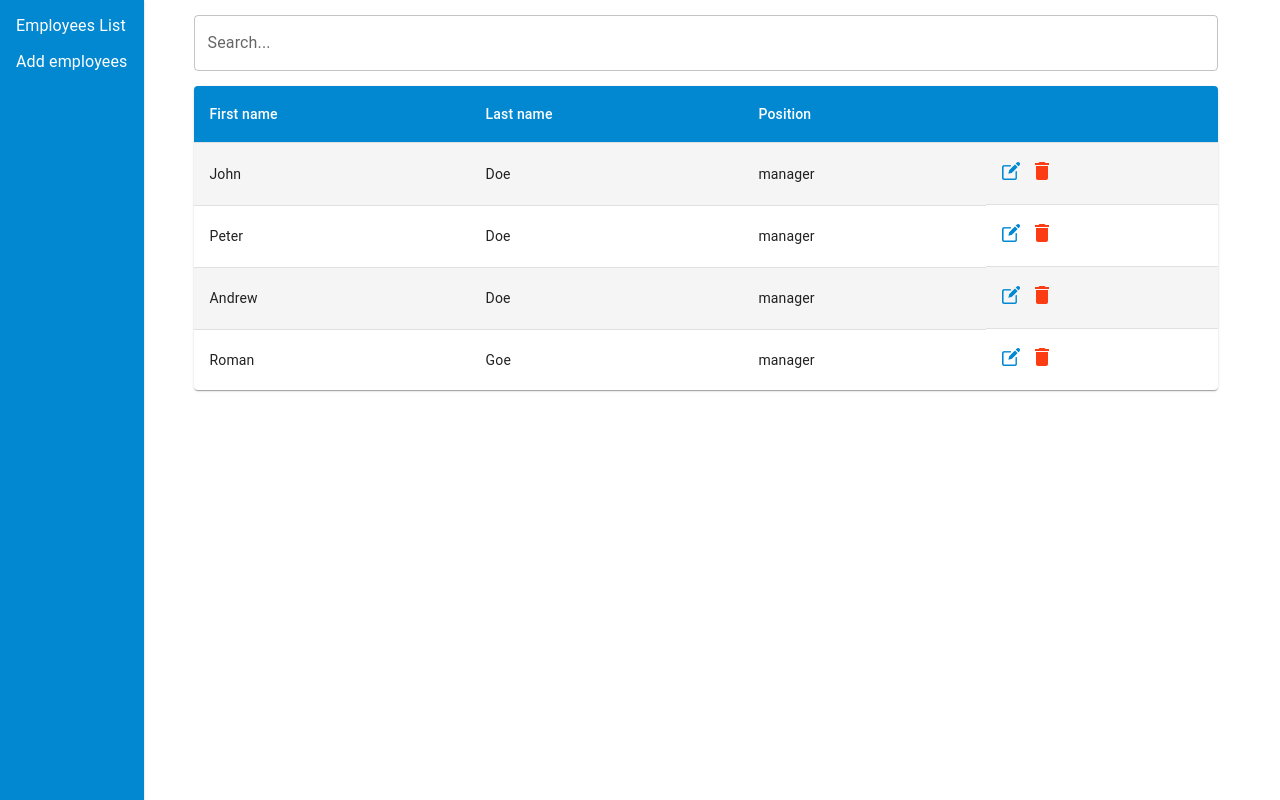
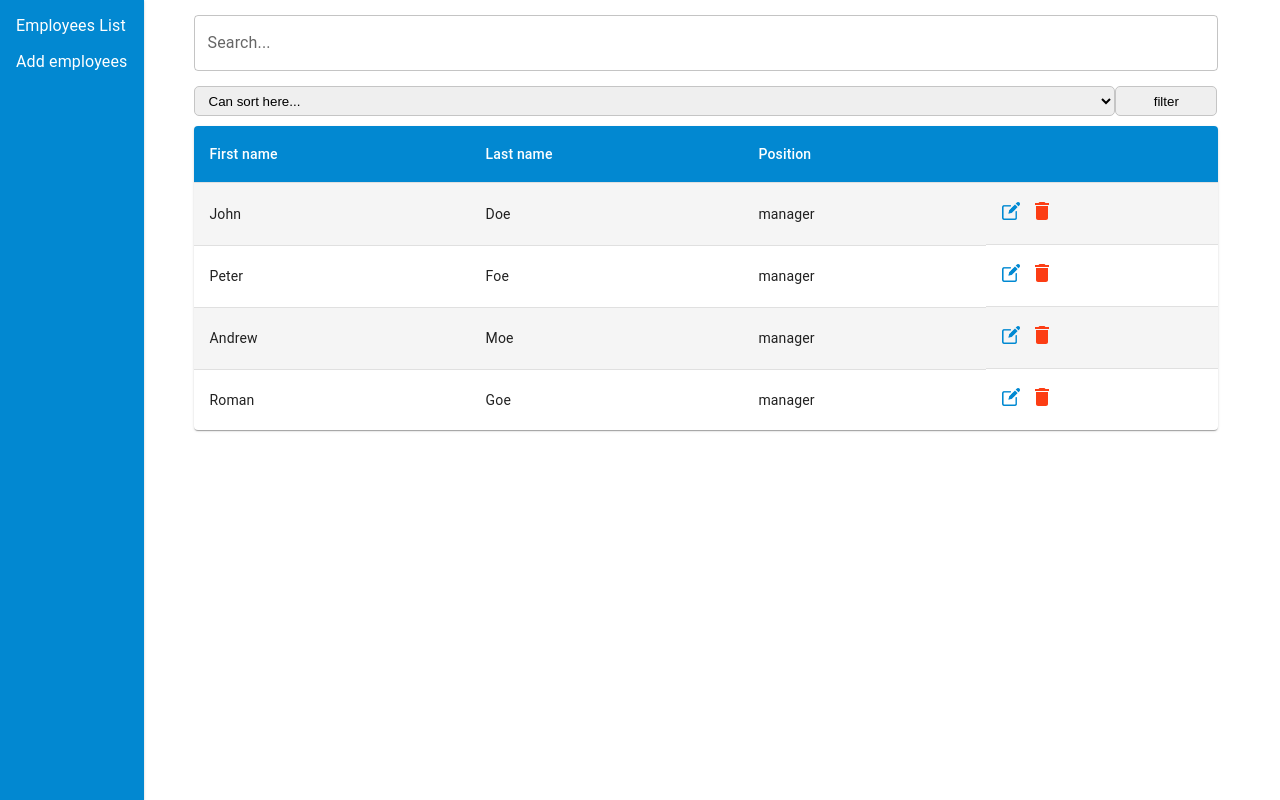
Before and after one commit to vadimhv/employee-list-with-filtering, a React (Create React App) app: page / in a window 1280 px wide. Built offline with nearby package versions, Linux system fonts and the light colour scheme.

Commit message:
Adding employee filter

```diff
--- a/src/App.tsx
+++ b/src/App.tsx
@@ -16,8 +16,8 @@ const App = () => {
     console.log('render')
     const [employees, setEmployees] = useState<Array<EmployeesDataType>>([
         {id: 0, name: 'John', lastName: 'Doe', position: 'manager'},
-        {id: 1, name: 'Peter', lastName: 'Doe', position: 'manager'},
-        {id: 2, name: 'Andrew', lastName: 'Doe', position: 'manager'},
+        {id: 1, name: 'Peter', lastName: 'Foe', position: 'manager'},
+        {id: 2, name: 'Andrew', lastName: 'Moe', position: 'manager'},
         {id: 3, name: 'Roman', lastName: 'Goe', position: 'manager'},
     ]);
 
@@ -48,12 +48,12 @@ const App = () => {
     }
 
     const onDeleteEmployee = (id?: number) => {
-      setEmployees(employeesToShow.filter(emp => id !== emp.id));
+        setEmployees(employeesToShow.filter(emp => id !== emp.id));
     }
 
     const onDataChange = (id: number, newName: string, newLastName: string, newPositionName: string) => {
         setEmployees(employees.filter(emp => {
-            if(id === emp.id) {
+            if (id === emp.id) {
                 emp.name = newName;
                 emp.lastName = newLastName;
                 emp.position = newPositionName;
@@ -62,15 +62,38 @@ const App = () => {
         }))
     }
 
+    const sortEmployeeData = (sortByElement: string) => {
+        switch (sortByElement) {
+            case 'name':
+                setEmployeesToShow(employeesToShow.slice().sort((a, b) => a.name > b.name ? 1 : -1));
+                break;
+            case 'lastName':
+                setEmployeesToShow(employeesToShow.slice().sort((a, b) => a.lastName > b.lastName ? 1 : -1));
+                break;
+            case 'position':
+                setEmployeesToShow(employeesToShow.slice().sort((a, b) => {
+                    if(a.position && b.position && (a.position > b.position)) {
+                        return 1;
+                    } else {
+                        return -1;
+                    }
+                }));
+                break;
+            default: setEmployeesToShow(employees);
+        }
+    }
+
     return (
         <div className={'app-wrapper d-flex'}>
             <Navbar/>
             <div className={"content-wrapper"}>
                 <Routes>
                     <Route path={'/'}
-                           element={<Employees employeeFilter={employeeFilter} employees={employeesToShow} onDeleteEmployee={onDeleteEmployee} onDataChange={onDataChange}/>}/>
+                           element={<Employees employeeFilter={employeeFilter} employees={employeesToShow}
+                                               onDeleteEmployee={onDeleteEmployee} onDataChange={onDataChange}
+                                               sortEmployeeData={sortEmployeeData}/>}/>
                     <Route path={'/add-employees'}
-                           element={<AddEmployee addEmployee={onAddEmployee} />}/>
+                           element={<AddEmployee addEmployee={onAddEmployee}/>}/>
 
                 </Routes></div>
         </div>
--- a/src/components/Employees/Employees.tsx
+++ b/src/components/Employees/Employees.tsx
@@ -9,15 +9,16 @@ interface Props {
     employeeFilter: (searchValue: string) => void,
     onDeleteEmployee: (id?: number ) => void,
     onDataChange: (id: number, newName: string, newLastName: string, newPositionName: string) => void
+    sortEmployeeData: (sortByElement: string) => void
 }
 
 const Employees: React.FC<Props> = (props) => {
 
-    const {employees, employeeFilter, onDeleteEmployee, onDataChange} = props;
+    const {employees, employeeFilter, onDeleteEmployee, onDataChange, sortEmployeeData} = props;
 
     return (
         <div>
-            <Search employeeFilter={employeeFilter}/>
+            <Search employeeFilter={employeeFilter} sortEmployeeData={sortEmployeeData}/>
             <EmployeesList employees={employees} onDeleteEmployee={onDeleteEmployee} onDataChange={onDataChange}/>
             {employees.length > 10 ? <Paginator/> : null}
         </div>
--- a/src/components/Employees/Search/Search.css
+++ b/src/components/Employees/Search/Search.css
@@ -6,3 +6,27 @@
     width: 100% !important;
     margin: 15px 0 !important;
 }
+
+.select-form {
+    width: 100%;
+    margin-bottom: 10px;
+}
+
+.select {
+    width: 90%;
+    border: 1px solid #c5c5c5;
+    border-radius: 5px;
+    cursor: pointer;
+    padding-left: 10px;
+}
+
+.select-button {
+    width: 10%;
+    border-radius: 5px;
+    border: 1px solid #c5c5c5;
+    cursor: pointer;
+}
+
+.select, .select-button {
+    height: 30px;
+}
--- a/src/components/Employees/Search/Search.tsx
+++ b/src/components/Employees/Search/Search.tsx
@@ -4,19 +4,26 @@ import Box from "@mui/material/Box";
 import './Search.css';
 
 export interface Props {
-    employeeFilter: (searchValue: string) => void
+    employeeFilter: (searchValue: string) => void,
+    sortEmployeeData: (sortByElement: string) => void
 }
 
 const Search: React.FC<Props> = (props) => {
 
-    const {employeeFilter} = props;
+    const {employeeFilter, sortEmployeeData} = props;
 
     const [searchValue, setSearchValue] = useState<string>('');
+    const [selectValue, changeSelectValue] = useState<string>('default');
 
     const handleSearchInputChange = (e: React.FormEvent<EventTarget>) => {
         let target = e.target as HTMLInputElement;
         setSearchValue(target.value);
         employeeFilter(target.value);
+    }
+
+    const filterSubmitHandler = (e: React.FormEvent<EventTarget>) => {
+        e.preventDefault();
+        sortEmployeeData(selectValue);
     }
 
     return (
@@ -35,6 +42,15 @@ const Search: React.FC<Props> = (props) => {
                                    onChange={(e) => handleSearchInputChange(e)}/>
                     </div>
                 </Box>
+                <form onSubmit={filterSubmitHandler} className={'select-form'}>
+                    <select value={selectValue} onChange={(e) => changeSelectValue(e.target.value)} name="employee" className={'select'}>
+                        <option value="default">Can sort here...</option>
+                        <option value="name">Sort by name</option>
+                        <option value="lastName">Sort by last name</option>
+                        <option value="position">Sort by position</option>
+                    </select>
+                    <input type="submit" value={'filter'} className={'select-button'}/>
+                </form>
             </div>
     );
 };
```
